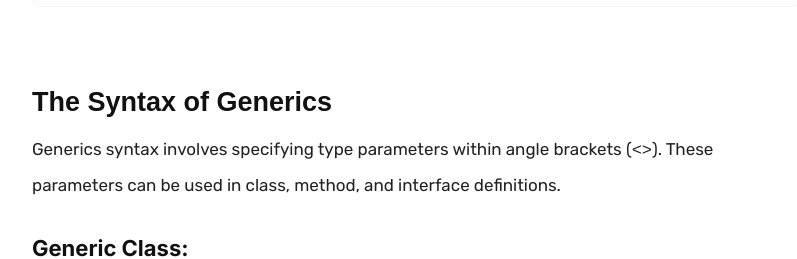
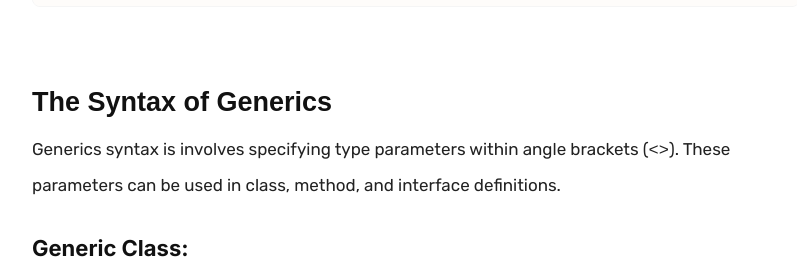
Before and after one commit to hatimhbch/blog, a Next.js app: page /Understanding-Java-Generics-A-Comprehensive-Guide in a window 1280 px wide. Shown: the part 940-1199 px from the top of the page, without its empty margins (224-1021 px from the left). Built offline with nearby package versions, Linux system fonts and the light colour scheme.

Commit message:
Update page.tsx

```diff
--- a/app/(articles)/Understanding-Java-Generics-A-Comprehensive-Guide/page.tsx
+++ b/app/(articles)/Understanding-Java-Generics-A-Comprehensive-Guide/page.tsx
@@ -91,7 +91,7 @@ String s = (String) list.get(0);
 
 <h2>The Syntax of Generics</h2>
 
-<p>Generics syntax involves specifying type parameters within angle brackets (<code>&lt;&gt;</code>). These parameters can be used in class, method, and interface definitions.</p>
+<p>Generics syntax is involves specifying type parameters within angle brackets (<code>&lt;&gt;</code>). These parameters can be used in class, method, and interface definitions.</p>
 
 <h3>Generic Class:</h3>
 
```
